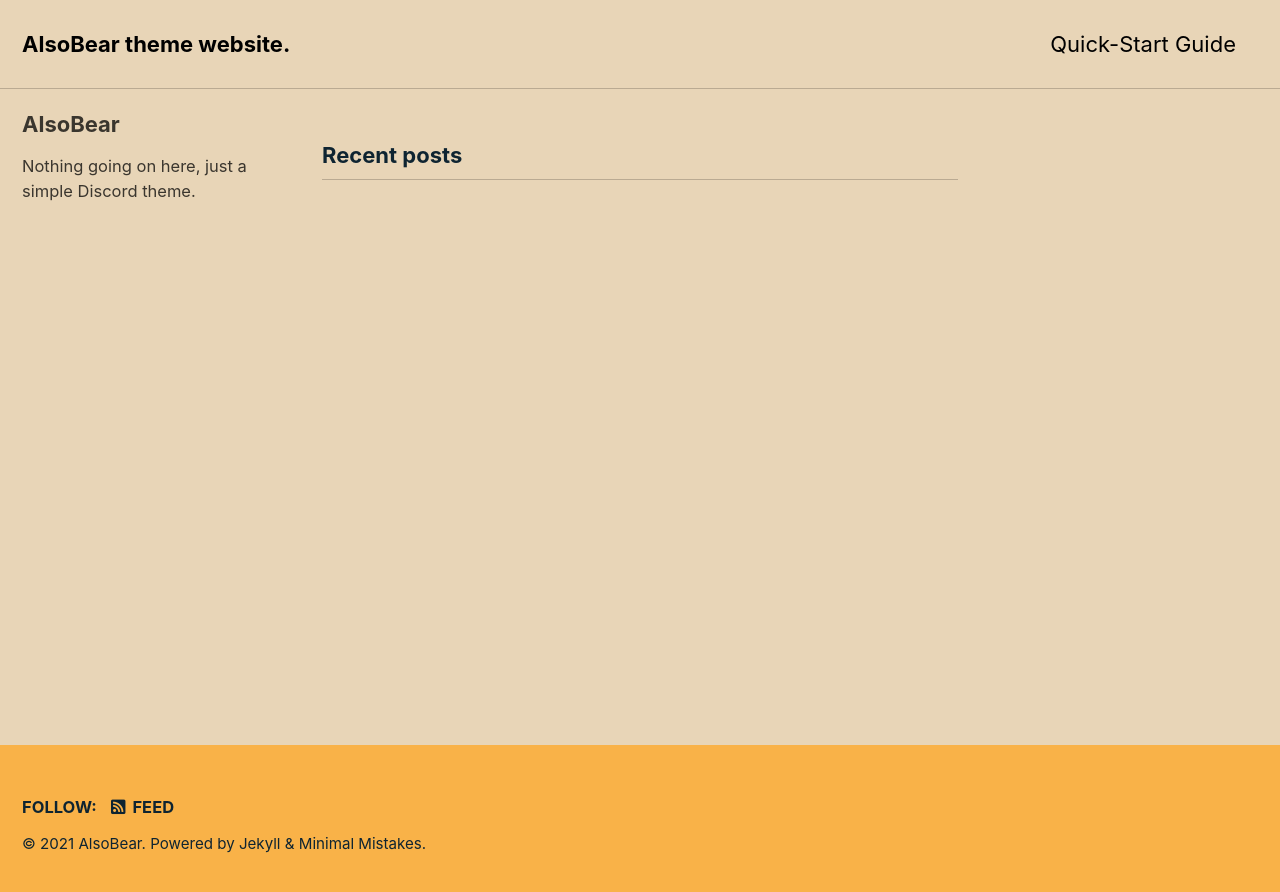
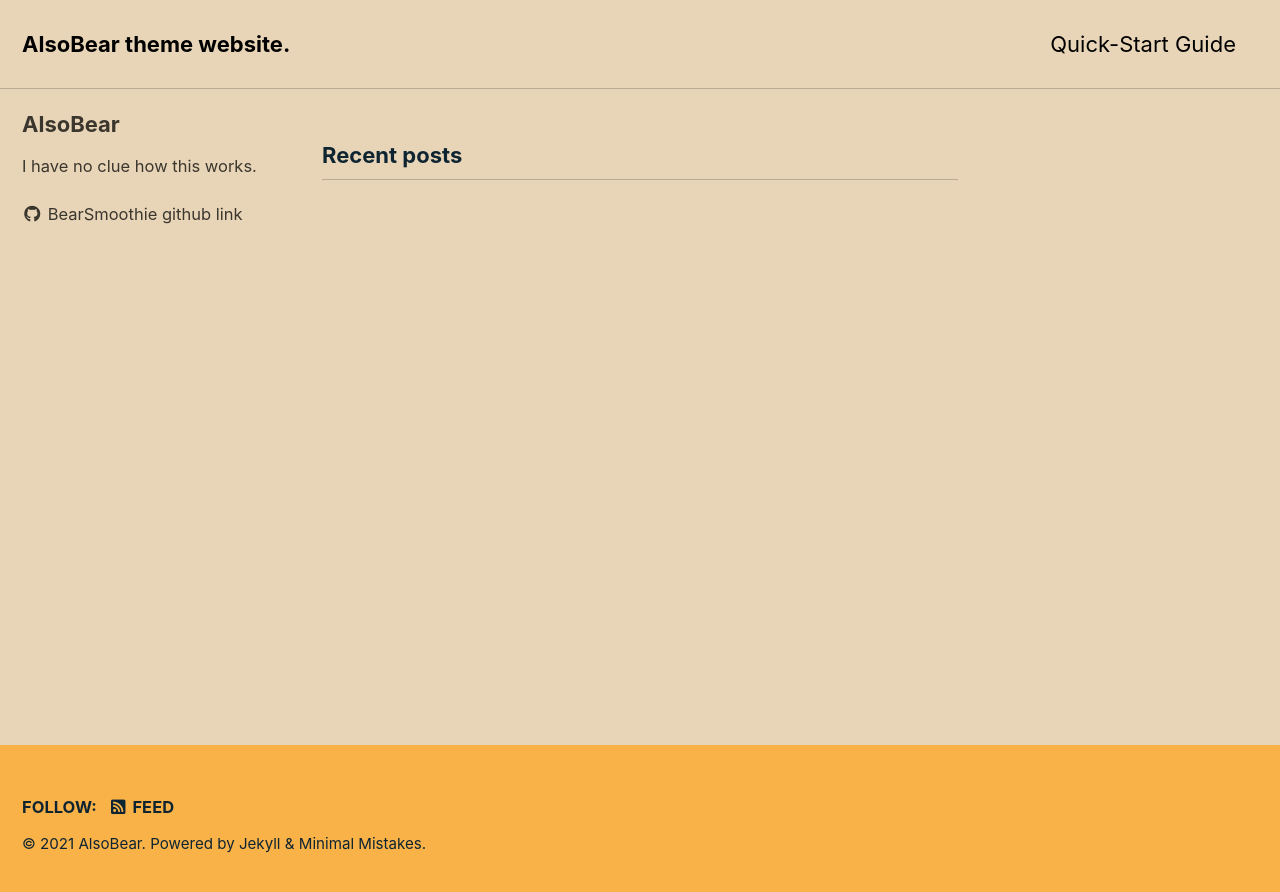
Before and after one commit to AlsoBear/AlsoBear.github.io, a Jekyll site: the page built from index.html, in a window 1280 px wide. Shown: the top 892 px of the page. Built offline with Jekyll 4.4.1, drawn with Linux system fonts in a browser that asks for light colours; cached includes are drawn as plain includes; the list of posts is cut into pages by our own code.

Commit message:
Update _config.yml

```diff
--- a/_config.yml
+++ b/_config.yml
@@ -96,7 +96,7 @@ analytics:
 author:
   name             : "AlsoBear"
   avatar           : # path of avatar image, e.g. "/assets/images/bio-photo.jpg"
-  bio              : "Nothing going on here, just a simple Discord theme."
+  bio              : "I have no clue how this works."
   location         :
   email            :
   links:
@@ -112,9 +112,9 @@ author:
     - label: "Facebook"
       icon: "fab fa-fw fa-facebook-square"
       # url: "https://facebook.com/"
-    - label: "GitHub"
+    - label: "BearSmoothie github link"
       icon: "fab fa-fw fa-github"
-      # url: "https://github.com/"
+      url: "https://github.com/alsobear/bearsmoothie"
     - label: "Instagram"
       icon: "fab fa-fw fa-instagram"
       # url: "https://instagram.com/"
```
